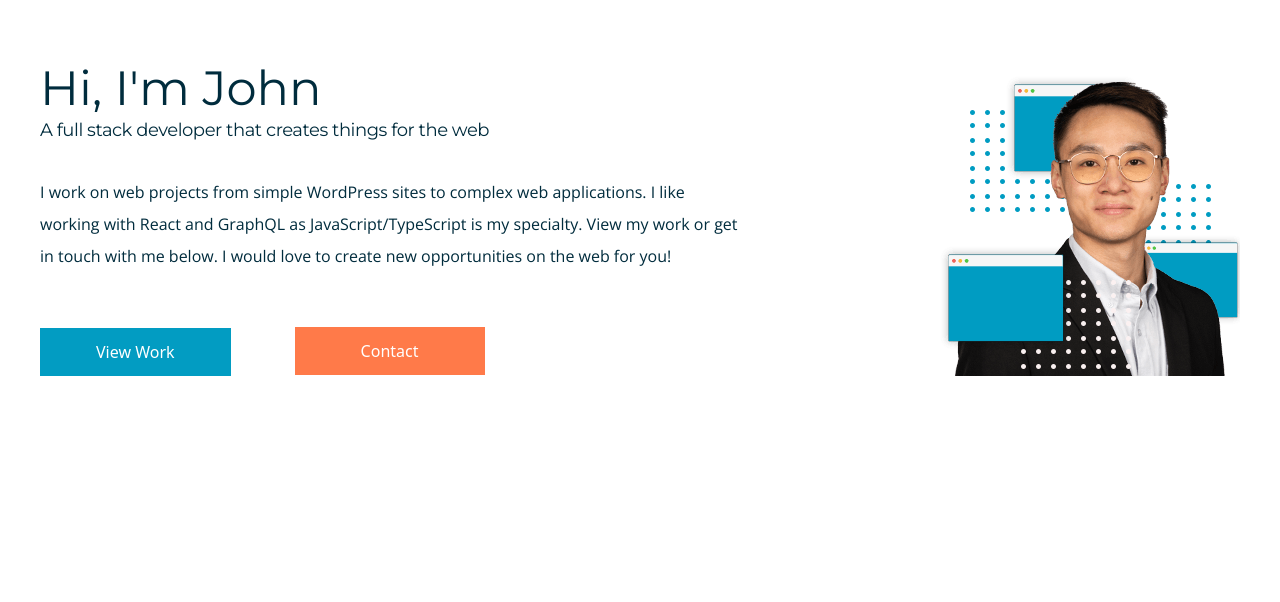
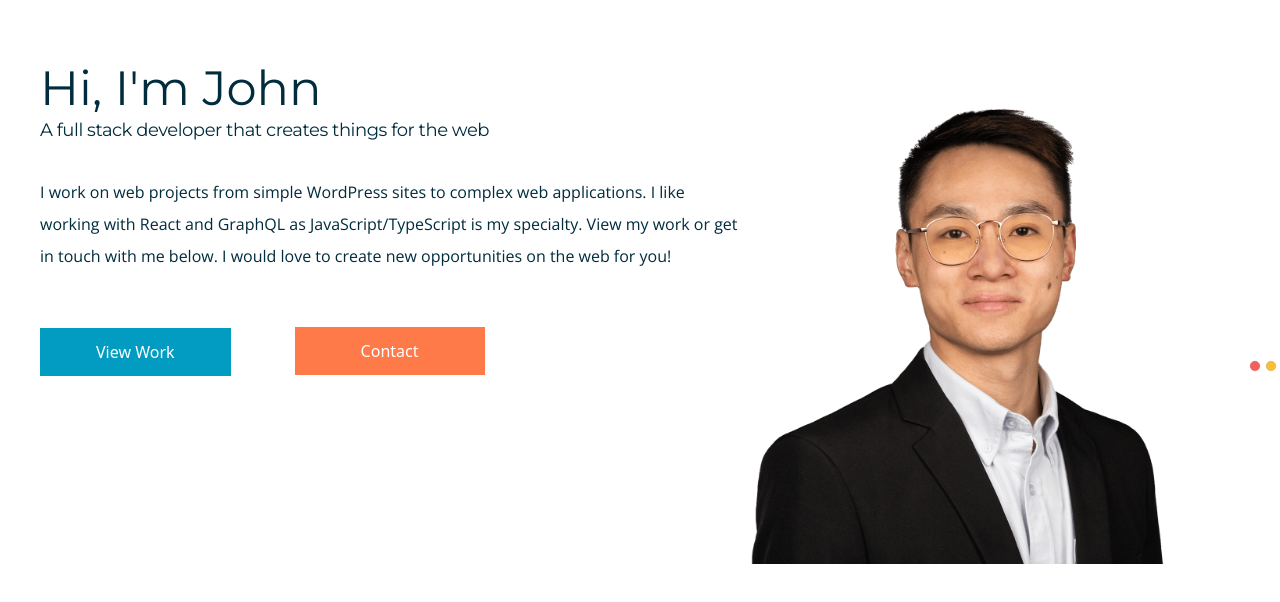
Before and after one commit to AstralJohn/portfolio, a React (Create React App) app: page / in a window 1280 px wide. Shown: the top 602 px of the page. Built offline with nearby package versions, Linux system fonts and the light colour scheme.

Commit message:
move Hero view into its own directory and add first browser graphic

```diff
--- a/src/views/Hero.tsx
+++ b/src/views/Hero/index.tsx
@@ -2,18 +2,27 @@ import React from 'react'
 import Button from 'components/Button'
 import headshot150 from 'assets/me-150w.png'
 import headshotStyled from 'assets/me-styled-300w.png'
+import headshotDesktop from 'assets/me-1280w.png'
+import Browser from 'components/Browser'
 
 const Hero: React.FC = () => {
   return (
     <header className="px-10 bg-blue-dark md:bg-white text-blue-light md:text-blue-dark text-center md:text-left md:grid grid-cols-12 py-16">
-      <picture className="col-span-4 md-2:col-span-5 order-1 md:flex items-end">
+      <div className="hero-image relative 1 order-1 col-span-4 md-2:col-span-5 ">
+        <picture className="md:flex items-end">
+          <source srcSet={headshotDesktop} media="(min-width: 1024px)" />
           <source srcSet={headshotStyled} media="(min-width: 768px)" />
           <img
             className="mx-auto md:mr-0 mb-5 md:mb-0 rounded-full md:rounded-none bg-blue-light md:bg-white border-blue-light border-4 md:border-none"
             src={headshot150}
             alt="A headshot photo of John Dinh"
           />
+          <Browser
+            className="transform hidden lg:block scale-50 left-0 origin-top-left -bottom-20"
+            style={{ position: 'absolute' }}
+          />
         </picture>
+      </div>
       <div className="col-span-8 md-2:col-span-7">
         <h1 className="text-5xl mb-1">Hi, I&apos;m John</h1>
 
```
Lines whose indentation alone changed are shown as unchanged.
